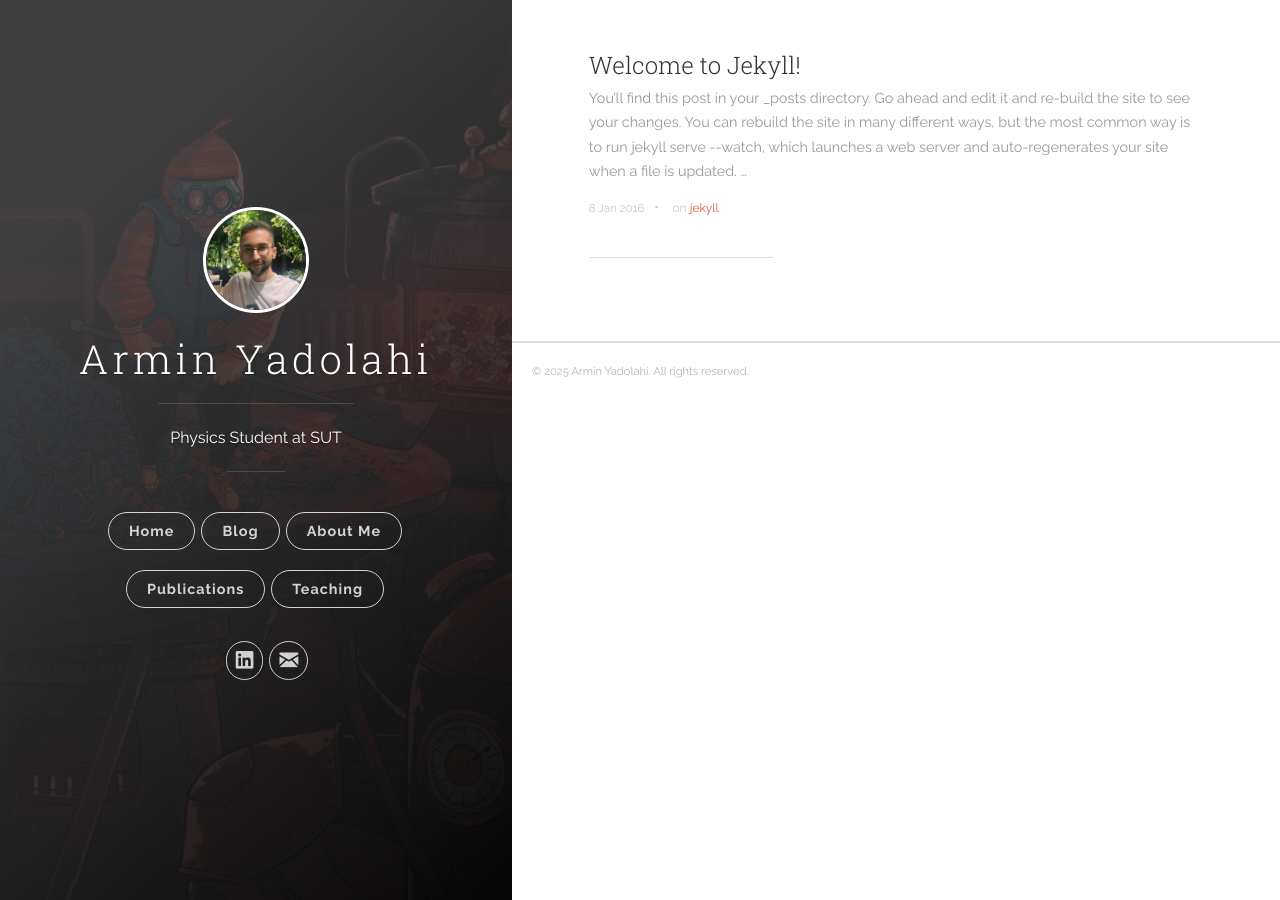
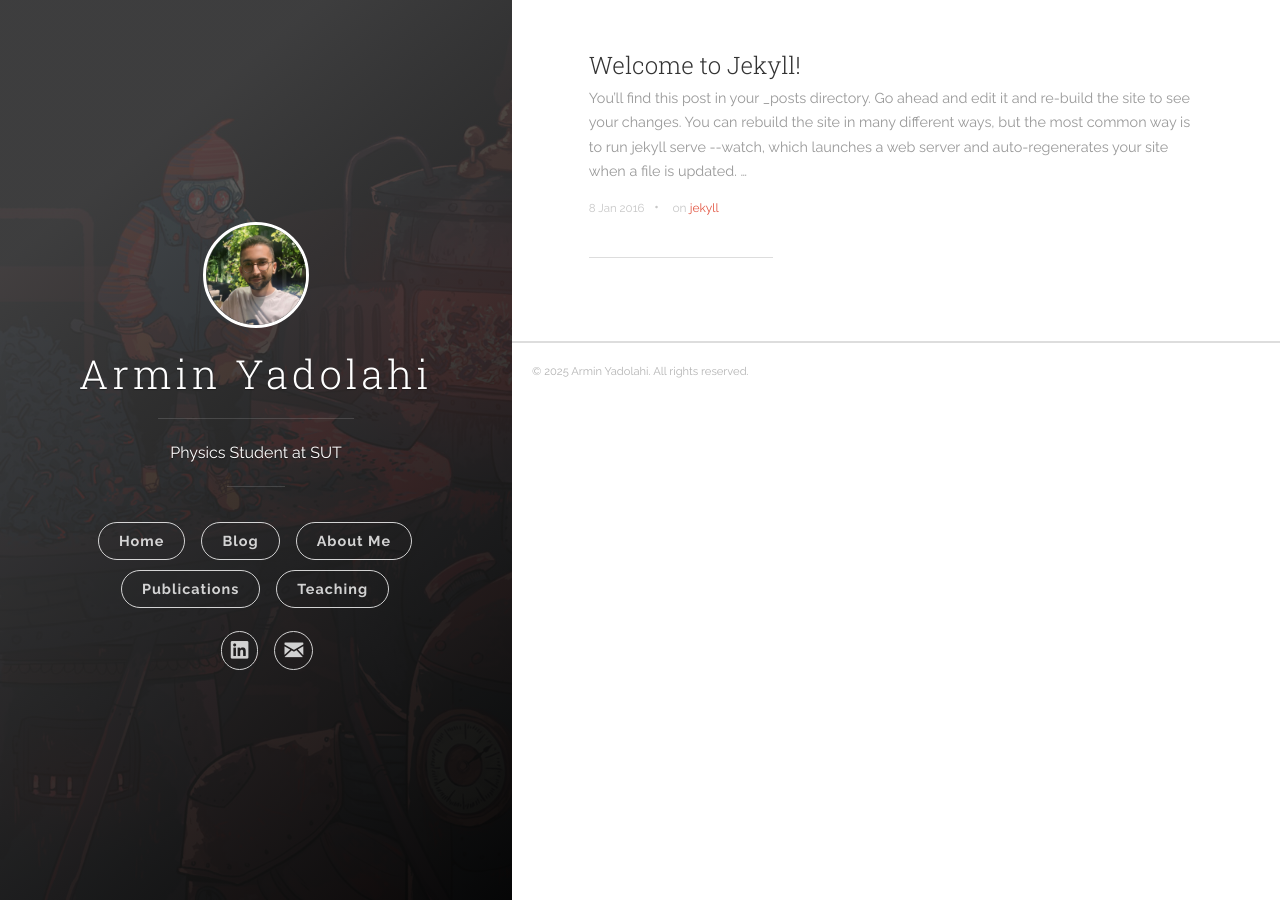
Before and after one commit to ArminYadolahi/ArminYadolahi.github.io, a Jekyll site: the page built from index.html, in a window 1280 px wide. Built offline with Jekyll 4.4.1, drawn with Linux system fonts in a browser that asks for light colours; the list of posts is cut into pages by our own code.

Commit message:
Update main.scss

```diff
--- a/css/main.scss
+++ b/css/main.scss
@@ -18,7 +18,7 @@ pre.highlight code,
 
 .btn,
 .navigation__item a {
-margin: 10px 0;
+margin: 5px 5px;
 white-space: nowrap;
 }
 
```
